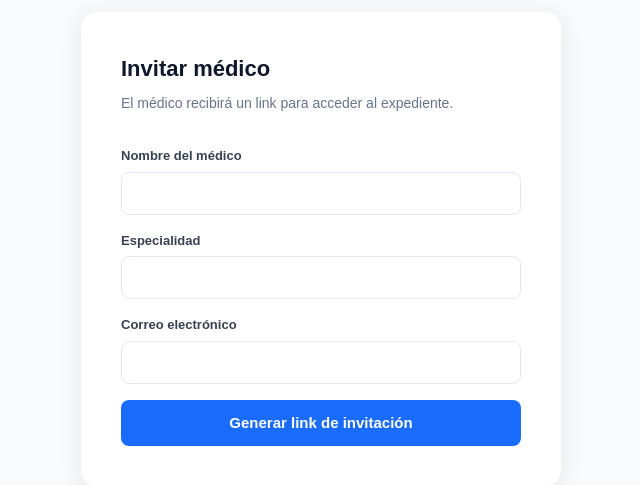
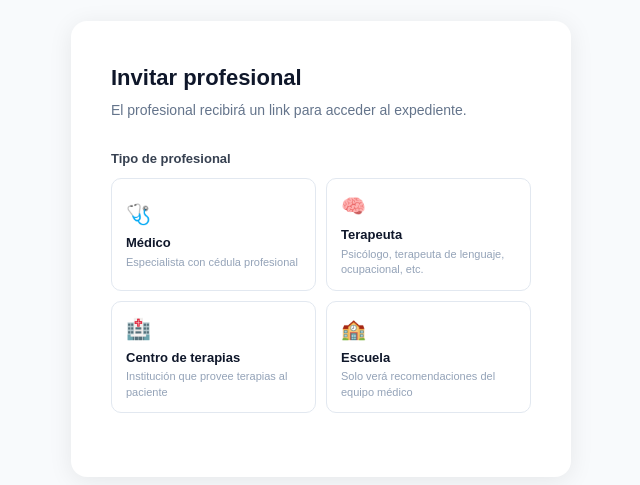
Before and after one commit to ohzdan/syncromedic, a Next.js app: page /paciente/1/invitar in a window 1280 px wide. Shown: the part 151-636 px from the top of the page, without its empty margins (319-959 px from the left). Built offline with nearby package versions, Linux system fonts and the light colour scheme; no server answers.

Commit message:
feat: formulario invitación por tipo de profesional + tabla recomendaciones_escuela

```diff
--- a/app/paciente/[id]/invitar/page.tsx
+++ b/app/paciente/[id]/invitar/page.tsx
@@ -4,22 +4,44 @@ import { useState } from 'react'
 import { useParams, useRouter } from 'next/navigation'
 import { createClient } from '@/lib/supabase'
 
-export default function InvitarMedico() {
+type TipoProfesional = 'medico' | 'terapeuta' | 'centro_terapias' | 'escuela'
+
+const TIPOS: { value: TipoProfesional; label: string; icon: string; descripcion: string }[] = [
+  { value: 'medico',          label: 'Médico',              icon: '🩺', descripcion: 'Especialista con cédula profesional' },
+  { value: 'terapeuta',       label: 'Terapeuta',           icon: '🧠', descripcion: 'Psicólogo, terapeuta de lenguaje, ocupacional, etc.' },
+  { value: 'centro_terapias', label: 'Centro de terapias',  icon: '🏥', descripcion: 'Institución que provee terapias al paciente' },
+  { value: 'escuela',         label: 'Escuela',             icon: '🏫', descripcion: 'Solo verá recomendaciones del equipo médico' },
+]
+
+const LABEL_NOMBRE: Record<TipoProfesional, string> = {
+  medico:          'Nombre del médico',
+  terapeuta:       'Nombre del terapeuta',
+  centro_terapias: 'Nombre del centro',
+  escuela:         'Nombre de la escuela',
+}
+
+const LABEL_ESPECIALIDAD: Record<TipoProfesional, string> = {
+  medico:          'Especialidad',
+  terapeuta:       'Tipo de terapia',
+  centro_terapias: 'Nombre del contacto',
+  escuela:         'Nombre del contacto',
+}
+
+export default function InvitarProfesional() {
   const params = useParams()
   const router = useRouter()
   const supabase = createClient()
   const pacienteId = params.id as string
 
-  const [form, setForm] = useState({
-    nombre_medico: '',
-    especialidad: '',
-    email_medico: '',
-  })
+  const [tipo, setTipo] = useState<TipoProfesional | null>(null)
+  const [form, setForm] = useState({ nombre: '', especialidad: '', email: '' })
   const [loading, setLoading] = useState(false)
   const [error, setError] = useState('')
   const [linkGenerado, setLinkGenerado] = useState('')
+  const [copiado, setCopiado] = useState(false)
 
   async function handleInvitar() {
+    if (!tipo) return
     setLoading(true)
     setError('')
 
@@ -29,67 +51,164 @@ export default function InvitarMedico() {
     const { data, error: err } = await supabase
       .from('invitaciones')
       .insert({
-        paciente_id: pacienteId,
-        invitado_por: user.id,
-        email_medico: form.email_medico,
-        nombre_medico: form.nombre_medico,
-        especialidad: form.especialidad,
+        paciente_id:   pacienteId,
+        invitado_por:  user.id,
+        email_medico:  form.email,
+        nombre_medico: form.nombre,
+        especialidad:  form.especialidad,
+        rol:           tipo,
       })
       .select()
       .single()
 
     if (err) { setError(err.message); setLoading(false); return }
 
-    const link = `${window.location.origin}/invitacion/${data.token}`
-    setLinkGenerado(link)
+    setLinkGenerado(`${window.location.origin}/invitacion/${data.token}`)
     setLoading(false)
   }
 
+  function copiarLink() {
+    navigator.clipboard.writeText(linkGenerado)
+    setCopiado(true)
+    setTimeout(() => setCopiado(false), 2000)
+  }
+
+  const tipoSeleccionado = TIPOS.find(t => t.value === tipo)
+
   return (
     <div style={{ minHeight: '100vh', background: '#f8fafc', display: 'flex', alignItems: 'center', justifyContent: 'center', padding: '24px' }}>
-      <div style={{ background: 'white', borderRadius: '16px', padding: '40px', width: '100%', maxWidth: '480px', boxShadow: '0 4px 24px rgba(0,0,0,0.08)' }}>
-        <h1 style={{ fontSize: '22px', fontWeight: '700', color: '#0f172a', marginBottom: '8px' }}>Invitar médico</h1>
-        <p style={{ color: '#64748b', marginBottom: '32px', fontSize: '14px' }}>El médico recibirá un link para acceder al expediente.</p>
+      <div style={{ background: 'white', borderRadius: '16px', padding: '40px', width: '100%', maxWidth: '500px', boxShadow: '0 4px 24px rgba(0,0,0,0.08)' }}>
+
+        {/* Header */}
+        <h1 style={{ fontSize: '22px', fontWeight: '700', color: '#0f172a', marginBottom: '6px' }}>
+          Invitar profesional
+        </h1>
+        <p style={{ color: '#64748b', marginBottom: '28px', fontSize: '14px' }}>
+          El profesional recibirá un link para acceder al expediente.
+        </p>
 
         {!linkGenerado ? (
           <>
-            {['nombre_medico', 'especialidad', 'email_medico'].map((campo) => (
-              <div key={campo} style={{ marginBottom: '16px' }}>
+            {/* Selector de tipo */}
+            <p style={{ fontSize: '13px', fontWeight: '600', color: '#374151', marginBottom: '10px' }}>
+              Tipo de profesional
+            </p>
+            <div style={{ display: 'grid', gridTemplateColumns: '1fr 1fr', gap: '10px', marginBottom: '24px' }}>
+              {TIPOS.map(t => (
+                <button
+                  key={t.value}
+                  onClick={() => setTipo(t.value)}
+                  style={{
+                    padding: '12px 14px',
+                    borderRadius: '10px',
+                    border: tipo === t.value ? '2px solid #1A6BFF' : '1px solid #e2e8f0',
+                    background: tipo === t.value ? '#eff6ff' : 'white',
+                    cursor: 'pointer',
+                    textAlign: 'left',
+                    transition: 'all 0.15s',
+                  }}
+                >
+                  <div style={{ fontSize: '20px', marginBottom: '4px' }}>{t.icon}</div>
+                  <div style={{ fontSize: '13px', fontWeight: '600', color: tipo === t.value ? '#1A6BFF' : '#0f172a' }}>
+                    {t.label}
+                  </div>
+                  <div style={{ fontSize: '11px', color: '#94a3b8', marginTop: '2px', lineHeight: '1.4' }}>
+                    {t.descripcion}
+                  </div>
+                </button>
+              ))}
+            </div>
+
+            {/* Aviso escuela */}
+            {tipo === 'escuela' && (
+              <div style={{ background: '#fffbeb', border: '1px solid #fcd34d', borderRadius: '8px', padding: '12px 14px', marginBottom: '20px', fontSize: '13px', color: '#92400e' }}>
+                ⚠️ La escuela solo podrá ver la sección de <strong>Recomendaciones</strong>. No tendrá acceso a notas clínicas, medicamentos ni documentos.
+              </div>
+            )}
+
+            {/* Campos dinámicos */}
+            {tipo && (
+              <>
+                <div style={{ marginBottom: '16px' }}>
                   <label style={{ display: 'block', fontSize: '13px', fontWeight: '600', color: '#374151', marginBottom: '6px' }}>
-                  {campo === 'nombre_medico' ? 'Nombre del médico' : campo === 'especialidad' ? 'Especialidad' : 'Correo electrónico'}
+                    {LABEL_NOMBRE[tipo]}
                   </label>
                   <input
-                  type={campo === 'email_medico' ? 'email' : 'text'}
-                  value={form[campo as keyof typeof form]}
-                  onChange={(e) => setForm({ ...form, [campo]: e.target.value })}
+                    type="text"
+                    value={form.nombre}
+                    onChange={e => setForm({ ...form, nombre: e.target.value })}
+                    placeholder={tipo === 'medico' ? 'Dr. Juan Ramírez' : tipo === 'terapeuta' ? 'Lic. Ana Flores' : 'Centro APANA'}
                     style={{ width: '100%', padding: '10px 14px', borderRadius: '8px', border: '1px solid #e2e8f0', fontSize: '14px', outline: 'none', boxSizing: 'border-box' }}
                   />
                 </div>
-            ))}
 
-            {error && <p style={{ color: '#ef4444', fontSize: '13px', marginBottom: '12px' }}>{error}</p>}
+                <div style={{ marginBottom: '16px' }}>
+                  <label style={{ display: 'block', fontSize: '13px', fontWeight: '600', color: '#374151', marginBottom: '6px' }}>
+                    {LABEL_ESPECIALIDAD[tipo]}
+                  </label>
+                  <input
+                    type="text"
+                    value={form.especialidad}
+                    onChange={e => setForm({ ...form, especialidad: e.target.value })}
+                    placeholder={
+                      tipo === 'medico'          ? 'Neurología pediátrica' :
+                      tipo === 'terapeuta'       ? 'Terapia de lenguaje' :
+                      tipo === 'centro_terapias' ? 'Coordinadora: Lic. Martínez' :
+                      'Directora: Profra. García'
+                    }
+                    style={{ width: '100%', padding: '10px 14px', borderRadius: '8px', border: '1px solid #e2e8f0', fontSize: '14px', outline: 'none', boxSizing: 'border-box' }}
+                  />
+                </div>
+
+                <div style={{ marginBottom: '24px' }}>
+                  <label style={{ display: 'block', fontSize: '13px', fontWeight: '600', color: '#374151', marginBottom: '6px' }}>
+                    Correo electrónico
+                  </label>
+                  <input
+                    type="email"
+                    value={form.email}
+                    onChange={e => setForm({ ...form, email: e.target.value })}
+                    placeholder="correo@ejemplo.com"
+                    style={{ width: '100%', padding: '10px 14px', borderRadius: '8px', border: '1px solid #e2e8f0', fontSize: '14px', outline: 'none', boxSizing: 'border-box' }}
+                  />
+                </div>
+
+                {error && (
+                  <p style={{ color: '#ef4444', fontSize: '13px', marginBottom: '12px' }}>{error}</p>
+                )}
 
                 <button
                   onClick={handleInvitar}
-              disabled={loading || !form.nombre_medico || !form.especialidad || !form.email_medico}
-              style={{ width: '100%', padding: '12px', background: '#1A6BFF', color: 'white', border: 'none', borderRadius: '8px', fontSize: '15px', fontWeight: '600', cursor: 'pointer', opacity: loading ? 0.7 : 1 }}
+                  disabled={loading || !form.nombre || !form.especialidad || !form.email}
+                  style={{ width: '100%', padding: '12px', background: '#1A6BFF', color: 'white', border: 'none', borderRadius: '8px', fontSize: '15px', fontWeight: '600', cursor: 'pointer', opacity: (loading || !form.nombre || !form.especialidad || !form.email) ? 0.5 : 1 }}
                 >
-              {loading ? 'Generando invitación...' : 'Generar link de invitación'}
+                  {loading ? 'Generando invitación...' : `Invitar ${tipoSeleccionado?.label.toLowerCase()}`}
                 </button>
               </>
+            )}
+          </>
         ) : (
+          /* Pantalla de link generado */
           <div>
-            <p style={{ color: '#16a34a', fontWeight: '600', marginBottom: '12px' }}>✅ Link generado</p>
-            <p style={{ fontSize: '13px', color: '#64748b', marginBottom: '8px' }}>Copia este link y mándalo al médico por WhatsApp o correo:</p>
-            <div style={{ background: '#f1f5f9', borderRadius: '8px', padding: '12px', wordBreak: 'break-all', fontSize: '13px', color: '#1A6BFF', marginBottom: '20px' }}>
+            <div style={{ textAlign: 'center', marginBottom: '24px' }}>
+              <div style={{ fontSize: '40px', marginBottom: '8px' }}>{tipoSeleccionado?.icon}</div>
+              <p style={{ color: '#16a34a', fontWeight: '600', fontSize: '16px' }}>¡Invitación generada!</p>
+              <p style={{ fontSize: '13px', color: '#64748b', marginTop: '4px' }}>
+                Manda este link a <strong>{form.nombre}</strong> por WhatsApp o correo
+              </p>
+            </div>
+
+            <div style={{ background: '#f1f5f9', borderRadius: '8px', padding: '12px', wordBreak: 'break-all', fontSize: '13px', color: '#1A6BFF', marginBottom: '16px' }}>
               {linkGenerado}
             </div>
+
             <button
-              onClick={() => { navigator.clipboard.writeText(linkGenerado) }}
-              style={{ width: '100%', padding: '12px', background: '#00C97A', color: 'white', border: 'none', borderRadius: '8px', fontSize: '15px', fontWeight: '600', cursor: 'pointer', marginBottom: '12px' }}
+              onClick={copiarLink}
+              style={{ width: '100%', padding: '12px', background: copiado ? '#00C97A' : '#1A6BFF', color: 'white', border: 'none', borderRadius: '8px', fontSize: '15px', fontWeight: '600', cursor: 'pointer', marginBottom: '10px', transition: 'background 0.2s' }}
             >
-              Copiar link
+              {copiado ? '✅ Link copiado' : 'Copiar link'}
             </button>
+
             <button
               onClick={() => router.push(`/paciente/${pacienteId}`)}
               style={{ width: '100%', padding: '12px', background: 'white', color: '#64748b', border: '1px solid #e2e8f0', borderRadius: '8px', fontSize: '15px', cursor: 'pointer' }}
```
Lines whose indentation alone changed are shown as unchanged.
